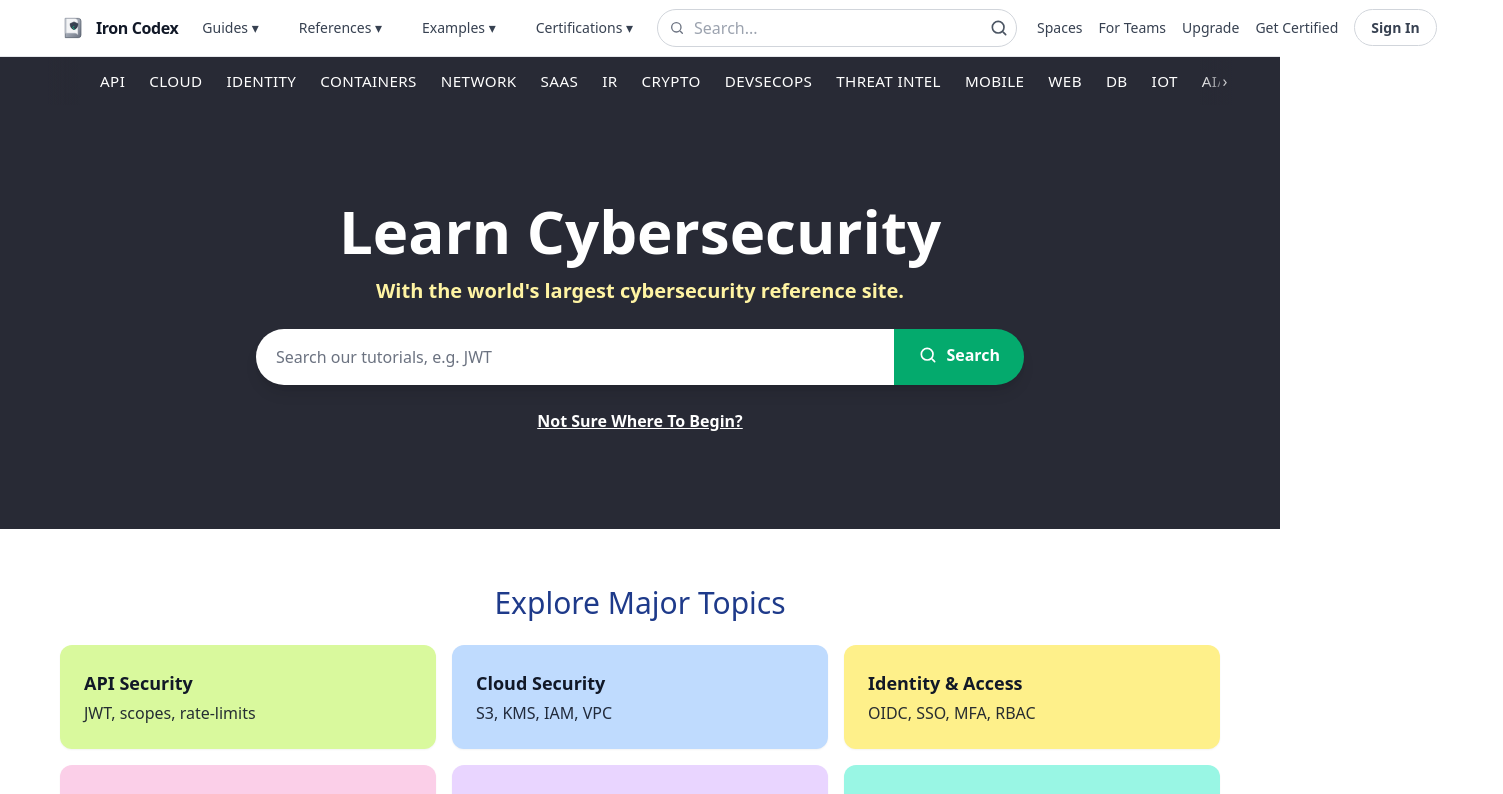
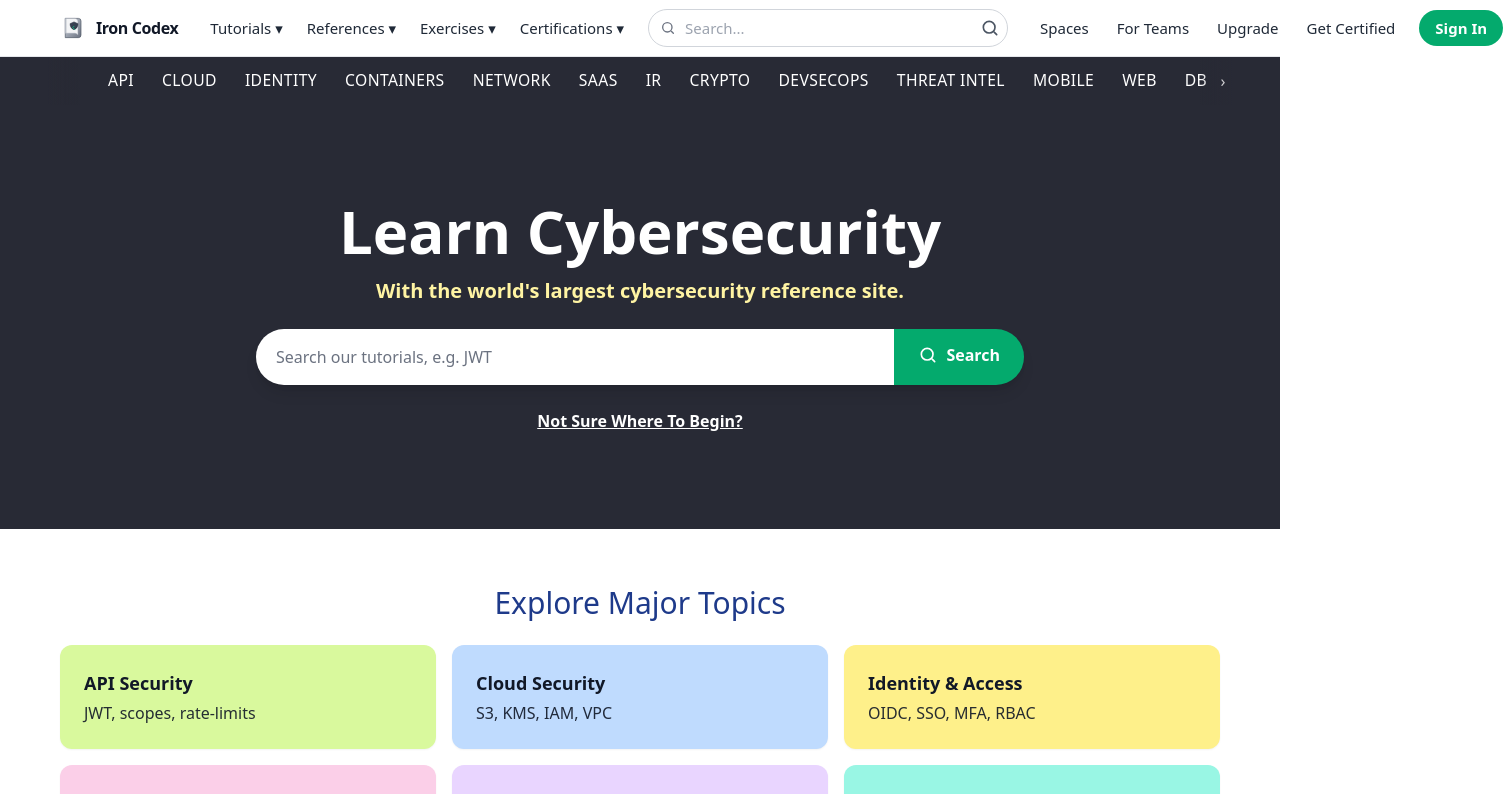
Before and after one commit to cp262808/Projects, a Next.js app in the folder iron-codex-w3-w3schools-next/: page / in a window 1280 px wide. Shown: the top 794 px of the page, 1503 px wide, since content can reach past the window. Built offline with nearby package versions, Linux system fonts and the light colour scheme.

Commit message:
Update NavBar.tsx

```diff
--- a/iron-codex-w3-w3schools-next/components/NavBar.tsx
+++ b/iron-codex-w3-w3schools-next/components/NavBar.tsx
@@ -37,7 +37,7 @@
   const scrollByAmount = (dir: "left" | "right") => {
     const el = scrollerRef.current;
     if (!el) return;
-    const step = Math.max(220, Math.floor(el.clientWidth * 0.6));
+    const step = Math.max(240, Math.floor(el.clientWidth * 0.6));
     const delta = dir === "left" ? -step : step;
     el.scrollBy({ left: delta, behavior: "smooth" });
     setTimeout(updateArrows, 240);
@@ -47,28 +47,29 @@
 
   return (
     <header className="sticky top-0 z-50">
-      {/* Top white nav */}
+      {/* Top white nav — more W3-like spacing/hover */}
       <div className="bg-white border-b">
-        <nav className="mx-auto max-w-[1200px] px-5 flex items-center gap-3 h-14">
+        <nav className="mx-auto max-w-[1200px] px-4 md:px-5 h-[56px] flex items-center gap-3">
           {/* Brand */}
           <Link href="/" className="flex items-center gap-2 shrink-0 whitespace-nowrap">
             <img src="/logo-ironcodex.svg" width="28" height="28" alt="Iron Codex" />
             <span className="font-extrabold tracking-tight text-gray-900">Iron Codex</span>
           </Link>
 
-          {/* Primary nav */}
-          <ul className="hidden lg:flex items-center gap-4 text-sm font-medium text-gray-700 whitespace-nowrap">
-            <li><button className="px-3 py-2 rounded hover:bg-gray-100">Guides ▾</button></li>
-            <li><button className="px-3 py-2 rounded hover:bg-gray-100">References ▾</button></li>
-            <li><button className="px-3 py-2 rounded hover:bg-gray-100">Examples ▾</button></li>
-            <li><button className="px-3 py-2 rounded hover:bg-gray-100">Certifications ▾</button></li>
+          {/* Primary menu */}
+          <ul className="hidden lg:flex items-center text-[15px] font-medium text-gray-800 whitespace-nowrap ml-2">
+            {['Tutorials','References','Exercises','Certifications'].map((label)=> (
+              <li key={label}>
+                <button className="topnav-link">{label} ▾</button>
+              </li>
+            ))}
           </ul>
 
           {/* Search */}
           <form action="/search" className="hidden md:flex items-center ml-auto">
             <label className="sr-only" htmlFor="header-search">Search</label>
             <div className="relative">
-              <input id="header-search" name="q" type="search" placeholder="Search..." className="rounded-full border border-gray-300 bg-white pl-9 pr-10 w-[240px] md:w-[300px] lg:w-[360px] py-2 leading-5" />
+              <input id="header-search" name="q" type="search" placeholder="Search..." className="rounded-full border border-gray-300 bg-white pl-9 pr-10 w-[240px] md:w-[300px] lg:w-[360px] py-2 leading-5 text-[15px]" />
               <svg aria-hidden className="w-4 h-4 absolute left-3 top-1/2 -translate-y-1/2 text-gray-500" viewBox="0 0 24 24" fill="none">
                 <circle cx="11" cy="11" r="7" stroke="currentColor" strokeWidth="2"/>
                 <path d="M20 20L17 17" stroke="currentColor" strokeWidth="2" strokeLinecap="round"/>
@@ -83,15 +84,15 @@
           </form>
 
           {/* Utility links */}
-          <ul className="hidden xl:flex items-center gap-4 text-sm font-medium text-gray-700 whitespace-nowrap ml-2">
-            <li><Link href="/spaces" className="hover:underline">Spaces</Link></li>
-            <li><Link href="/teams" className="hover:underline">For Teams</Link></li>
-            <li><Link href="/upgrade" className="hover:underline">Upgrade</Link></li>
-            <li><Link href="/certified" className="hover:underline">Get Certified</Link></li>
-            <li><Link href="/signin" className="rounded-full px-4 py-2 font-semibold border border-gray-300 hover:bg-gray-50">Sign In</Link></li>
+          <ul className="hidden xl:flex items-center gap-1 text-[15px] font-medium text-gray-800 whitespace-nowrap ml-2">
+            <li><Link href="/spaces" className="topnav-link">Spaces</Link></li>
+            <li><Link href="/teams" className="topnav-link">For Teams</Link></li>
+            <li><Link href="/upgrade" className="topnav-link">Upgrade</Link></li>
+            <li><Link href="/certified" className="topnav-link">Get Certified</Link></li>
+            <li><Link href="/signin" className="ml-2 px-4 py-2 rounded-full bg-[#04AA6D] text-white font-semibold hover:brightness-95">Sign In</Link></li>
           </ul>
 
-          {/* Mobile */}
+          {/* Mobile burger */}
           <button className="md:hidden ml-auto p-2" aria-expanded={open} aria-controls="navmenu" onClick={()=>setOpen(v=>!v)} aria-label="Toggle menu">
             <div className="w-6 h-[2px] bg-black mb-1"></div>
             <div className="w-6 h-[2px] bg-black mb-1"></div>
@@ -100,14 +101,24 @@
         </nav>
       </div>
 
-      {/* Topics strip with ghost arrows (inset to container) */}
+      {/* Topics strip with inset ghost arrows + hover shadow */}
       <div className="relative text-white" style={{backgroundColor:"#282A35"}}>
-        <div className="relative mx-auto max-w-[1200px] px-5">
+        <div className="relative mx-auto max-w-[1200px] px-4 md:px-5">
           {/* Ghost arrows */}
-          <button type="button" aria-label="Scroll left" onClick={()=>scrollByAmount("left")} className={`topics-arrow-ghost topics-arrow-left-ghost ${canLeft ? "" : "opacity-0 pointer-events-none"}`}>
+          <button
+            type="button"
+            aria-label="Scroll left"
+            onClick={()=>scrollByAmount("left")}
+            className={`topics-arrow-ghost topics-arrow-left-ghost ${canLeft ? "" : "opacity-0 pointer-events-none"}`}
+          >
             <span aria-hidden>‹</span>
           </button>
-          <button type="button" aria-label="Scroll right" onClick={()=>scrollByAmount("right")} className={`topics-arrow-ghost topics-arrow-right-ghost ${canRight ? "" : "opacity-0 pointer-events-none"}`}>
+          <button
+            type="button"
+            aria-label="Scroll right"
+            onClick={()=>scrollByAmount("right")}
+            className={`topics-arrow-ghost topics-arrow-right-ghost ${canRight ? "" : "opacity-0 pointer-events-none"}`}
+          >
             <span aria-hidden>›</span>
           </button>
 
@@ -115,8 +126,11 @@
           <div className="edge-fade edge-left" aria-hidden="true"></div>
           <div className="edge-fade edge-right" aria-hidden="true"></div>
 
-          {/* Scrollable topics (CYBERSECURITY list restored) */}
-          <div ref={scrollerRef} className="h-11 md:h-12 flex items-center gap-5 md:gap-6 overflow-x-auto uppercase text-sm md:text-[0.95rem] tracking-wide whitespace-nowrap topics-scroll ps-10 pe-10">
+          {/* Cybersecurity topics */}
+          <div
+            ref={scrollerRef}
+            className="h-12 flex items-center gap-6 md:gap-7 overflow-x-auto uppercase text-[0.98rem] tracking-wide whitespace-nowrap topics-scroll ps-12 pe-12"
+          >
             {topics.map((t)=> (
               <Link key={t} href={`/topics/${t.toLowerCase().replace(/[^a-z0-9]+/g,'-')}`} className="whitespace-nowrap hover:text-[#04AA6D]">{t}</Link>
             ))}
@@ -124,17 +138,40 @@
         </div>
       </div>
 
-      {/* Scoped CSS (no globals changes needed) */}
+      {/* Component-scoped CSS — no globals edits */}
       <style jsx global>{`
-        .topics-arrow-ghost{ position:absolute; top:0; bottom:0; width:30px; display:flex; align-items:center; justify-content:center; color: rgba(255,255,255,.75); z-index:25; }
+        /* Top nav link like W3 */
+        .topnav-link{
+          display:inline-flex; align-items:center;
+          padding: 10px 12px; border-radius: 6px;
+        }
+        .topnav-link:hover{ background:#f1f1f1; }
+
+        /* Ghost arrows with hover background "shadow" like W3 */
+        .topics-arrow-ghost{
+          position:absolute; top:0; bottom:0; width:34px;
+          display:flex; align-items:center; justify-content:center;
+          color: rgba(255,255,255,.78); z-index:25;
+        }
         .topics-arrow-ghost:hover{ color:#fff; }
+        .topics-arrow-ghost::before{
+          content:""; position:absolute; inset:0;
+          background: transparent;
+          transition: background .15s ease, box-shadow .15s ease;
+        }
+        .topics-arrow-ghost:hover::before{
+          background: rgba(0,0,0,.10);
+          box-shadow: inset 0 0 0 1px rgba(255,255,255,.12), 0 4px 10px rgba(0,0,0,.25);
+        }
         .topics-arrow-left-ghost{ left:0; }
         .topics-arrow-right-ghost{ right:0; }
 
+        /* Hide native scrollbar (keep scrollability) */
         .topics-scroll::-webkit-scrollbar { height: 0px; }
         .topics-scroll { scrollbar-width: none; }
         .topics-scroll { -ms-overflow-style: none; }
 
+        /* Edge fades inside container */
         .edge-fade { position:absolute; top:0; bottom:0; width:40px; pointer-events:none; }
         .edge-left { left:0; background: linear-gradient(to right, rgba(40,42,53,1) 20%, rgba(40,42,53,0)); }
         .edge-right { right:0; background: linear-gradient(to left, rgba(40,42,53,1) 20%, rgba(40,42,53,0)); }
```
